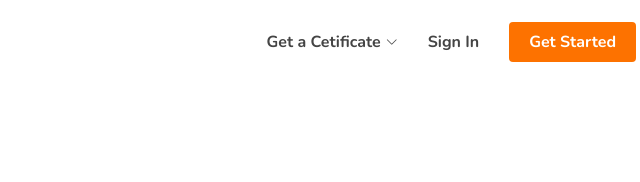
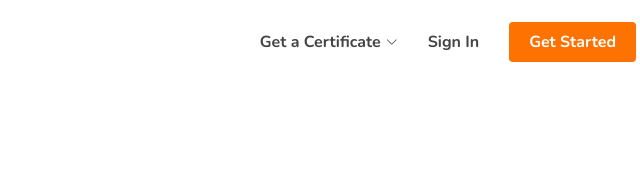
Before and after one commit to Santhusha-Mallawatantri/grama-check-frontend, a plain HTML site: page index.html in a window 1280 px wide. Shown: the top 182 px of the page, 562-1202 px from the left. Drawn offline with nearby package versions, Linux system fonts and the light colour scheme.

Commit message:
spelling correction

```diff
--- a/index.html
+++ b/index.html
@@ -41,7 +41,7 @@
       <nav id="navbar" class="navbar">
         <ul>
 
-          <li class="dropdown"><a href="#"><span>Get a Cetificate</span> <i class="bi bi-chevron-down"></i></a>
+          <li class="dropdown"><a href="#"><span>Get a Certificate</span> <i class="bi bi-chevron-down"></i></a>
             <ul>
               <li><a href="#">Apply for a Grama Certificate</a></li>
               <li><a href="#">Check Certification Progress</a></li>
```
